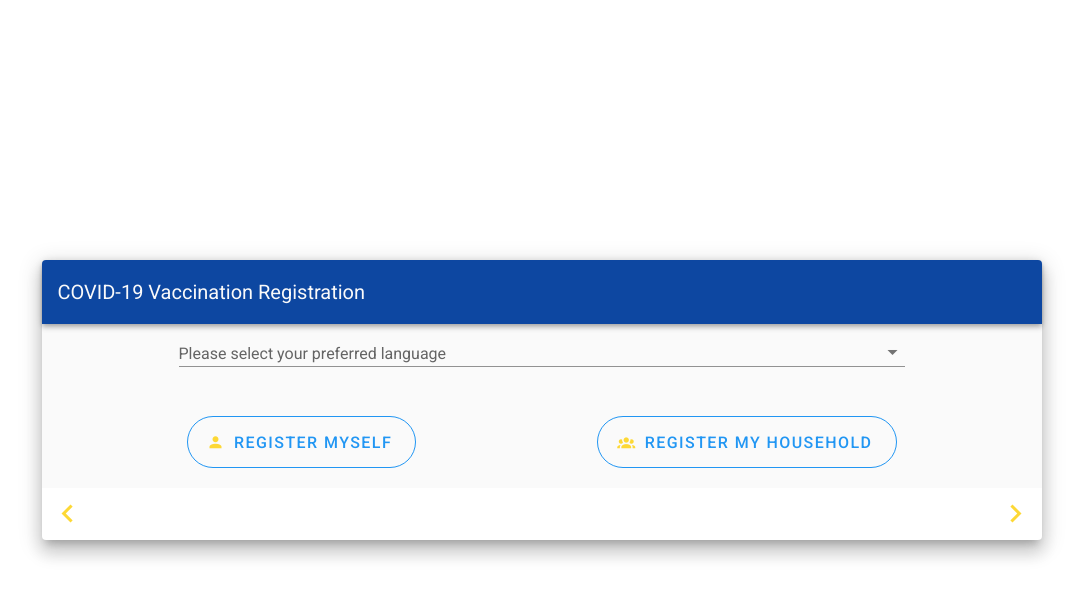
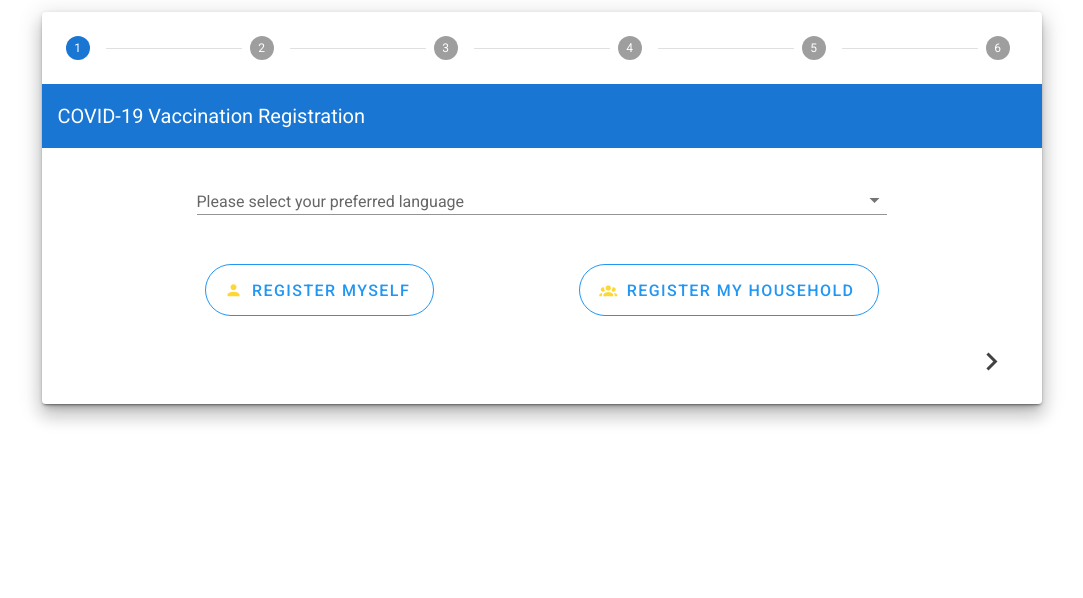
Before and after one commit to david-fraley/MassVaccinationSystem, a Vue app in the folder PatientRegistrationApp/: page / in a window 1280 px wide. Shown: the top 598 px of the page, without its empty margins (18-1101 px from the left). Built offline with nearby package versions, Linux system fonts and the light colour scheme.

Commit message:
Update App.vue
Created base navigation scheme for single patient registration (to do: update the titles per page)

```diff
--- a/PatientRegistrationApp/src/App.vue
+++ b/PatientRegistrationApp/src/App.vue
@@ -3,34 +3,110 @@
   <v-app id="Patient-registration">
 
     <v-main>
-		<v-container bg fill-height grid-list-md text-xs-center>
-			<v-row
-				align="center"
-				justify="center"
-			>
-				<v-col
-					cols="12"
-				>
+		<v-container>
+
 			<v-card
 				class="elevation-12"
 				min-width="400"
 				max-width="1000"
 			>
+
+				<v-stepper
+					v-model="page"
+				>
+
+					<v-stepper-header>
+
+						<!-- Greeting Page -->
+						<v-stepper-step
+							:complete="page > 1"
+							step="1"
+						></v-stepper-step>
+
+						<v-divider></v-divider>
+
+						<!-- Home Address -->
+						<v-stepper-step
+							:complete="page > 2"
+							step="2"
+						></v-stepper-step>
+
+						<v-divider></v-divider>
+
+						<!-- Contact Info -->
+						<v-stepper-step
+							:complete="page > 3"
+							step="3"
+						></v-stepper-step>
+
+						<v-divider></v-divider>
+
+						<!-- Personal Info -->
+						<v-stepper-step
+							:complete="page > 4"
+							step="4"
+						></v-stepper-step>
+
+						<v-divider></v-divider>
+
+						<!-- Emergency Contact -->
+						<v-stepper-step
+							:complete="page > 5"
+							step="5"
+						></v-stepper-step>
+
+						<v-divider></v-divider>
+
+						<!-- Review and Submit -->
+						<v-stepper-step step="6">
+						</v-stepper-step>
+					</v-stepper-header>
+
 					<v-toolbar
-							color="blue darken-4"
+						color="primary"
+						dark
+						flat
+					>
+					<v-toolbar-title>COVID-19 Vaccination Registration</v-toolbar-title>
+					</v-toolbar>
 
+					<v-stepper-items>
+
+						<!-- Greeting Page -->
+						<v-stepper-content step="1">
+							<v-card
+								flat
 							>
-						<v-toolbar-title primary-title class="grey--text text--lighten-5">COVID-19 Vaccination Registration</v-toolbar-title>
-						</v-toolbar>
-						<v-form class ="grey lighten-5">
 								<GreetingPage/>
-						</v-form>
+							</v-card>
+
+							<v-card-actions>
+
+								<v-spacer></v-spacer>
+
+								<v-icon
+									large
+									color="secondary"
+									@click="page=2"
+								>
+									mdi-chevron-right
+								</v-icon>
+							</v-card-actions>
+						</v-stepper-content>
+
+						<!-- Home Address -->
+						<v-stepper-content step="2">
+							<v-card
+								flat
+							>
+								<!-- placeholder -->
+							</v-card>
 
 							<v-card-actions>
 								<v-icon
 									large
-								color="#FDD835"
-								@click="previous"
+									color="secondary"
+									@click="page=1"
 								>
 									mdi-chevron-left
 								</v-icon>
@@ -39,15 +115,133 @@
 
 								<v-icon
 									large
-								color="#FDD835"
-								@click="next"
+									color="secondary"
+									@click="page=3"
 								>
 									mdi-chevron-right
 								</v-icon>
 							</v-card-actions>
+						</v-stepper-content>
+
+						<!-- Contact Info -->
+						<v-stepper-content step="3">
+							<v-card
+								flat
+							>
+								<!-- placeholder -->
 							</v-card>
-				</v-col>
-			</v-row>
+
+							<v-card-actions>
+								<v-icon
+									large
+									color="secondary"
+									@click="page=2"
+								>
+									mdi-chevron-left
+								</v-icon>
+
+								<v-spacer></v-spacer>
+
+								<v-icon
+									large
+									color="secondary"
+									@click="page=4"
+								>
+									mdi-chevron-right
+								</v-icon>
+							</v-card-actions>
+						</v-stepper-content>
+
+						<!-- Personal Info -->
+						<v-stepper-content step="4">
+							<v-card
+								flat
+							>
+								<!--placeholder-->
+							</v-card>
+
+							<v-card-actions>
+								<v-icon
+									large
+									color="secondary"
+									@click="page=3"
+								>
+									mdi-chevron-left
+								</v-icon>
+
+								<v-spacer></v-spacer>
+
+								<v-icon
+									large
+									color="secondary"
+									@click="page=5"
+								>
+									mdi-chevron-right
+								</v-icon>
+							</v-card-actions>
+						</v-stepper-content>
+
+						<!-- Emergency Contact -->
+						<v-stepper-content step="5">
+							<v-card
+								flat
+							>
+								<!-- placeholder -->
+							</v-card>
+
+							<v-card-actions>
+								<v-icon
+									large
+									color="secondary"
+									@click="page=4"
+								>
+									mdi-chevron-left
+								</v-icon>
+
+								<v-spacer></v-spacer>
+
+								<v-icon
+									large
+									color="secondary"
+									@click="page=6"
+								>
+									mdi-chevron-right
+								</v-icon>
+							</v-card-actions>
+						</v-stepper-content>
+
+						<!-- Review and Submit -->
+						<v-stepper-content step="6">
+							<v-card
+								flat
+							>
+								<!-- placeholder -->
+							</v-card>
+
+							<v-card-actions>
+								<v-icon
+									large
+									color="secondary"
+									@click="page=5"
+								>
+									mdi-chevron-left
+								</v-icon>
+
+								<v-spacer></v-spacer>
+
+								<v-btn
+									large
+									color="secondary"
+									@click="submit"
+								>
+									Submit
+								</v-btn>
+							</v-card-actions>
+						</v-stepper-content>
+
+					</v-stepper-items>
+				</v-stepper>
+			</v-card>
 		</v-container>
 	</v-main>
   </v-app>
@@ -56,6 +250,7 @@
 
 <script>
 import GreetingPage from './components/GreetingPage';
+
 
 export default {
 	name: 'App',
@@ -68,6 +263,10 @@ export default {
 		previous()
 		{
 			alert('You clicked previous!')
+		},
+		submit()
+		{
+			alert('You clicked submit!')
 		}
 	},
   components:
@@ -75,8 +274,11 @@ export default {
 	GreetingPage,
   },
 
-  data: () => ({
-    //
-  }),
-};
+  data () {
+	return {
+		page: 1,
+		}
+	},
+  }
+
 </script>
```
Lines whose indentation alone changed are shown as unchanged.
